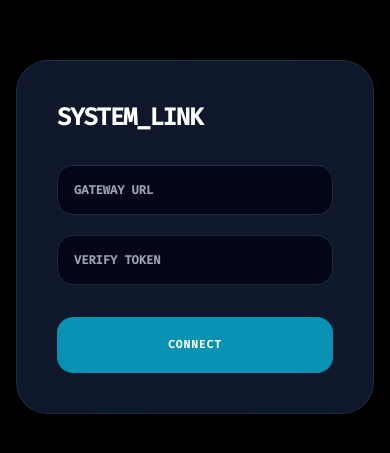
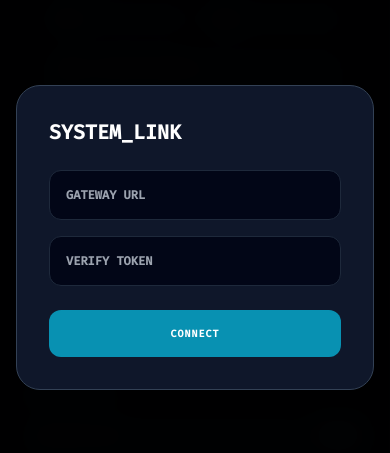
Before and after one commit to hegedus21/ai-strava-run-coach, a React (Vite) app: page / in a window 390 px wide. Shown: the part 185-638 px from the top of the page. Built offline with nearby package versions, Linux system fonts and the light colour scheme.

Commit message:
Update App.tsx

```diff
--- a/App.tsx
+++ b/App.tsx
@@ -13,6 +13,7 @@ const App: React.FC = () => {
   const [crDate, setCrDate] = useState('');
   const [crTarget, setCrTarget] = useState('');
   const [crDetails, setCrDetails] = useState('');
+  const [syncId, setSyncId] = useState('');
 
   const [backendLogs, setBackendLogs] = useState<string[]>([]);
   const [backendStatus, setBackendStatus] = useState<'UNKNOWN' | 'ONLINE' | 'UNAUTHORIZED' | 'OFFLINE'>('UNKNOWN');
@@ -50,21 +51,25 @@ const App: React.FC = () => {
     } catch { setBackendStatus('OFFLINE'); }
   }, [backendUrl, securedFetch]);
 
-  const handleSync = async (type: 'SEASON' | 'CUSTOM') => {
+  const handleSync = async (type: 'SEASON' | 'CUSTOM' | 'BATCH' | 'ID') => {
     if (backendStatus !== 'ONLINE' || isProcessing) return;
     setIsProcessing(type);
     const cleanUrl = backendUrl.trim().replace(/\/$/, '');
 
-    let endpoint = type === 'CUSTOM' ? `${cleanUrl}/sync/custom-race` : `${cleanUrl}/sync/season`;
-    let body = type === 'CUSTOM' ? JSON.stringify({
-      Name: crName,
-      Distance: crDist,
-      Date: crDate,
-      TargetTime: crTarget,
-      RaceDetails: crDetails
-    }) : undefined;
+    let endpoint = '';
+    let body = undefined;
 
-    addLocalLog(`Deploying ${type} Request...`, "info");
+    switch(type) {
+      case 'CUSTOM':
+        endpoint = `${cleanUrl}/sync/custom-race`;
+        body = JSON.stringify({ Name: crName, Distance: crDist, Date: crDate, TargetTime: crTarget, RaceDetails: crDetails });
+        break;
+      case 'SEASON': endpoint = `${cleanUrl}/sync/season`; break;
+      case 'BATCH': endpoint = `${cleanUrl}/sync`; break;
+      case 'ID': endpoint = `${cleanUrl}/sync/${syncId}`; break;
+    }
+
+    addLocalLog(`Deploying ${type} Protocol...`, "info");
     try {
       const res = await securedFetch(endpoint, {
         method: 'POST',
@@ -72,16 +77,11 @@ const App: React.FC = () => {
         headers: body ? { 'Content-Type': 'application/json' } : {}
       });
       if (res.ok) {
-        addLocalLog(`${type} Protocol Accepted.`, "success");
+        addLocalLog(`${type} Request Accepted.`, "success");
         setActiveTab('DIAGNOSTICS');
-        if (type === 'CUSTOM') setCrDetails('');
-      } else if (res.status === 429) {
-        addLocalLog("Engine Quota Warning. Retry in 60s.", "error");
-      } else {
-        addLocalLog("Engine Error Response.", "error");
-      }
-    } catch (e: any) { addLocalLog("Transmission Failure.", "error"); }
-    finally { setTimeout(() => setIsProcessing(null), 2000); }
+      } else { addLocalLog(`Server Error: ${res.status}`, "error"); }
+    } catch (e: any) { addLocalLog("Network Transmission Failure.", "error"); }
+    finally { setTimeout(() => setIsProcessing(null), 1000); }
   };
 
   useEffect(() => {
@@ -92,96 +92,74 @@ const App: React.FC = () => {
     }
   }, [backendUrl, checkBackend]);
 
-  useEffect(() => {
-    if (remoteLogsRef.current) {
-        remoteLogsRef.current.scrollTo({ top: remoteLogsRef.current.scrollHeight, behavior: 'smooth' });
-    }
-  }, [backendLogs, localLogs, activeTab]);
-
   return (
-    <div className="flex flex-col h-screen bg-slate-950 text-slate-300 font-mono text-[11px] selection:bg-cyan-500 selection:text-white">
-      <header className="flex items-center justify-between px-6 py-4 bg-slate-900 border-b border-slate-800 shrink-0 shadow-2xl z-20">
+    <div className="flex flex-col h-screen bg-slate-950 text-slate-300 font-mono text-[11px]">
+      <header className="flex items-center justify-between px-6 py-4 bg-slate-900 border-b border-slate-800 shrink-0">
         <div className="flex items-center gap-4">
           <StravAILogo className="w-9 h-9" />
           <div>
-            <h1 className="text-white font-black tracking-tighter uppercase text-sm flex items-center gap-2">
-              StravAI_Command_Center
-              <span className="text-[10px] text-cyan-500 font-bold border border-cyan-500/20 px-1.5 rounded text-glow">v1.2.1_CUSTOM</span>
+            <h1 className="text-white font-black uppercase text-sm flex items-center gap-2">
+              StravAI_Command
+              <span className="text-[10px] text-cyan-500 font-bold border border-cyan-500/20 px-1.5 rounded">v1.2.3_ULTRA</span>
             </h1>
-            <div className="flex items-center gap-1.5 text-[9px] uppercase font-bold tracking-widest mt-0.5">
-              <span className={`w-1.5 h-1.5 rounded-full ${backendStatus === 'ONLINE' ? 'bg-cyan-400 animate-pulse' : 'bg-red-500'}`}></span>
-              <span className={backendStatus === 'ONLINE' ? 'text-cyan-400' : 'text-red-500'}>{backendStatus}</span>
+            <div className={`text-[9px] uppercase font-bold tracking-widest mt-0.5 ${backendStatus === 'ONLINE' ? 'text-cyan-400' : 'text-red-500'}`}>
+              {backendStatus}
             </div>
           </div>
         </div>
-        <button onClick={() => setShowSetup(true)} className="px-3 py-1.5 bg-slate-800 hover:bg-slate-700 border border-slate-700 rounded transition-all font-bold uppercase text-[10px]">Config</button>
+        <button onClick={() => setShowSetup(true)} className="px-3 py-1.5 bg-slate-800 border border-slate-700 rounded uppercase font-bold text-[10px]">Config</button>
       </header>
 
       <div className="flex-grow flex flex-col md:flex-row min-h-0">
-        <aside className="w-full md:w-80 border-r border-slate-800 bg-slate-900/40 p-6 space-y-8 overflow-y-auto shrink-0 scrollbar-hide">
-          <section>
-            <h2 className="text-[9px] font-black text-slate-500 uppercase tracking-[0.2em] mb-4">Race_Deployment</h2>
-            <div className="p-5 bg-slate-950 border border-slate-800 rounded-2xl space-y-4 shadow-xl">
-               <div className="space-y-3">
-                 <input type="text" placeholder="RACE NAME" value={crName} onChange={e=>setCrName(e.target.value)} className="w-full bg-slate-900 border border-slate-800 rounded-lg px-3 py-2 text-cyan-400 outline-none focus:border-cyan-500"/>
-                 <div className="flex gap-2">
-                   <input type="text" placeholder="50K / 100M" value={crDist} onChange={e=>setCrDist(e.target.value)} className="w-1/2 bg-slate-900 border border-slate-800 rounded-lg px-3 py-2 text-cyan-400 outline-none focus:border-cyan-500"/>
-                   <input type="text" placeholder="YYYY-MM-DD" value={crDate} onChange={e=>setCrDate(e.target.value)} className="w-1/2 bg-slate-900 border border-slate-800 rounded-lg px-3 py-2 text-cyan-400 outline-none focus:border-cyan-500"/>
-                 </div>
-                 <input type="text" placeholder="TARGET TIME" value={crTarget} onChange={e=>setCrTarget(e.target.value)} className="w-full bg-slate-900 border border-slate-800 rounded-lg px-3 py-2 text-cyan-400 outline-none focus:border-cyan-500"/>
-
-                 <div className="space-y-1">
-                   <label className="text-[8px] text-slate-600 font-bold uppercase ml-1 tracking-widest">Manual_Race_Specifics</label>
-                   <textarea
-                     rows={6}
-                     placeholder="loops, elevation, available snacks (magnesium, salt tablets, iso, etc.)"
-                     value={crDetails}
-                     onChange={e=>setCrDetails(e.target.value)}
-                     className="w-full bg-slate-900 border border-slate-800 rounded-lg px-3 py-2 text-cyan-400 outline-none focus:border-cyan-500 text-[10px] resize-none"
-                   />
-                 </div>
+        <aside className="w-full md:w-80 border-r border-slate-800 bg-slate-900/40 p-6 space-y-8 overflow-y-auto">
+          <section className="space-y-4">
+            <h2 className="text-[9px] font-black text-slate-500 uppercase tracking-widest">Race_Deployment</h2>
+            <div className="p-4 bg-slate-950 border border-slate-800 rounded-xl space-y-3 shadow-xl">
+               <input type="text" placeholder="RACE NAME" value={crName} onChange={e=>setCrName(e.target.value)} className="w-full bg-slate-900 border border-slate-800 rounded-lg px-3 py-2 text-cyan-400 outline-none text-xs"/>
+               <div className="flex gap-2">
+                 <input type="text" placeholder="DATE" value={crDate} onChange={e=>setCrDate(e.target.value)} className="w-1/2 bg-slate-900 border border-slate-800 rounded-lg px-3 py-2 text-cyan-400 outline-none text-xs"/>
+                 <input type="text" placeholder="GOAL" value={crTarget} onChange={e=>setCrTarget(e.target.value)} className="w-1/2 bg-slate-900 border border-slate-800 rounded-lg px-3 py-2 text-cyan-400 outline-none text-xs"/>
                </div>
-               <button
-                  onClick={() => handleSync('CUSTOM')}
-                  disabled={!crName || !crDate || !crDetails || !!isProcessing || backendStatus !== 'ONLINE'}
-                  className="w-full py-3 bg-cyan-900/20 hover:bg-cyan-900/40 text-cyan-400 rounded-xl border border-cyan-500/20 font-black uppercase text-[10px] tracking-[0.2em] transition-all disabled:opacity-20"
-                >
-                  {isProcessing === 'CUSTOM' ? 'Analyzing...' : 'Deploy_Analysis'}
-                </button>
+               <textarea rows={5} placeholder="Loops, nutrition details..." value={crDetails} onChange={e=>setCrDetails(e.target.value)} className="w-full bg-slate-900 border border-slate-800 rounded-lg px-3 py-2 text-cyan-400 outline-none text-[10px] resize-none"/>
+               <button onClick={() => handleSync('CUSTOM')} disabled={!crName || !crDate || !!isProcessing} className="w-full py-3 bg-cyan-900/20 text-cyan-400 rounded-lg border border-cyan-500/20 font-black uppercase text-[10px] tracking-widest disabled:opacity-20 transition-all">
+                {isProcessing === 'CUSTOM' ? 'Analyzing...' : 'Deploy_Analysis'}
+               </button>
             </div>
           </section>
 
-          <section>
-            <h2 className="text-[9px] font-black text-slate-500 uppercase tracking-[0.2em] mb-4">Core_Systems</h2>
-            <button onClick={() => handleSync('SEASON')} className="w-full py-2.5 bg-slate-900 hover:bg-slate-800 text-slate-400 rounded-xl border border-slate-800 text-[9px] uppercase font-black tracking-widest transition-all">Full_Season_Sync</button>
+          <section className="space-y-4">
+            <h2 className="text-[9px] font-black text-slate-500 uppercase tracking-widest">Operations</h2>
+            <div className="space-y-2">
+               <button onClick={() => handleSync('SEASON')} className="w-full py-2.5 bg-slate-900 hover:bg-slate-800 text-slate-400 rounded-lg border border-slate-800 text-[9px] uppercase font-black transition-all">Season_Update</button>
+               <button onClick={() => handleSync('BATCH')} className="w-full py-2.5 bg-slate-900 hover:bg-slate-800 text-slate-400 rounded-lg border border-slate-800 text-[9px] uppercase font-black transition-all">Batch_Sync_Recent</button>
+            </div>
+          </section>
+
+          <section className="space-y-4">
+            <h2 className="text-[9px] font-black text-slate-500 uppercase tracking-widest">Manual_Override</h2>
+            <div className="flex gap-2">
+              <input type="text" placeholder="ACTIVITY_ID" value={syncId} onChange={e=>setSyncId(e.target.value)} className="w-full bg-slate-900 border border-slate-800 rounded-lg px-3 py-2 text-cyan-400 outline-none text-xs"/>
+              <button onClick={() => handleSync('ID')} disabled={!syncId} className="px-4 bg-slate-800 rounded-lg border border-slate-700 text-cyan-500 font-bold uppercase">Run</button>
+            </div>
           </section>
         </aside>
 
-        <main className="flex-grow flex flex-col bg-slate-950 overflow-hidden relative">
-          <div className="flex bg-slate-900 border-b border-slate-800 z-10 sticky top-0">
-            <button onClick={() => setActiveTab('LOGS')} className={`px-8 py-4 text-[10px] font-black uppercase tracking-[0.2em] border-b-2 transition-all ${activeTab === 'LOGS' ? 'border-cyan-400 text-cyan-400 bg-slate-800/30' : 'border-transparent text-slate-500 hover:text-slate-400'}`}>Terminal</button>
-            <button onClick={() => setActiveTab('DIAGNOSTICS')} className={`px-8 py-4 text-[10px] font-black uppercase tracking-[0.2em] border-b-2 transition-all ${activeTab === 'DIAGNOSTICS' ? 'border-cyan-400 text-cyan-400 bg-slate-800/30' : 'border-transparent text-slate-500 hover:text-slate-400'}`}>Cloud_Metrics</button>
+        <main className="flex-grow flex flex-col bg-slate-950 overflow-hidden">
+          <div className="flex bg-slate-900 border-b border-slate-800">
+            <button onClick={() => setActiveTab('LOGS')} className={`px-8 py-4 text-[10px] font-black uppercase border-b-2 transition-all ${activeTab === 'LOGS' ? 'border-cyan-400 text-cyan-400' : 'border-transparent text-slate-500'}`}>Terminal</button>
+            <button onClick={() => setActiveTab('DIAGNOSTICS')} className={`px-8 py-4 text-[10px] font-black uppercase border-b-2 transition-all ${activeTab === 'DIAGNOSTICS' ? 'border-cyan-400 text-cyan-400' : 'border-transparent text-slate-500'}`}>Cloud_Metrics</button>
           </div>
-
           <div className="flex-grow overflow-hidden p-6 md:p-10">
-            <div ref={remoteLogsRef} className="h-full bg-slate-900/40 border border-slate-800/50 rounded-3xl p-6 md:p-8 overflow-y-auto space-y-1 shadow-2xl backdrop-blur-sm">
+            <div ref={remoteLogsRef} className="h-full bg-slate-900/40 border border-slate-800/50 rounded-2xl p-6 overflow-y-auto space-y-1 font-mono text-[10px]">
                 {activeTab === 'LOGS' ? (
                   localLogs.map(log => (
-                    <div key={log.id} className="flex gap-6 py-0.5 border-b border-white/5 last:border-0">
-                      <span className="text-slate-700 whitespace-nowrap font-bold">[{log.time}]</span>
+                    <div key={log.id} className="flex gap-4">
+                      <span className="text-slate-700">[{log.time}]</span>
                       <span className={log.type === 'success' ? 'text-cyan-400' : log.type === 'error' ? 'text-red-400' : 'text-slate-500'}>{log.msg}</span>
                     </div>
                   ))
                 ) : (
-                  backendLogs.map((l, i) => (
-                    <div key={i} className={`py-1.5 border-l-4 pl-6 mb-1 transition-all ${
-                        l.includes("ERROR") ? 'border-red-500 text-red-400 bg-red-500/5' :
-                        l.includes("SUCCESS") ? 'border-cyan-400 text-cyan-400 font-bold bg-cyan-400/5' :
-                        'border-slate-800 text-slate-600'
-                    }`}>
-                        {l}
-                    </div>
-                  ))
+                  backendLogs.map((l, i) => <div key={i} className={`py-1 border-l-2 pl-4 mb-0.5 ${l.includes("ERROR") ? 'border-red-500 text-red-400' : l.includes("SUCCESS") ? 'border-cyan-400 text-cyan-400' : 'border-slate-800 text-slate-600'}`}>{l}</div>)
                 )}
             </div>
           </div>
@@ -189,14 +167,14 @@ const App: React.FC = () => {
       </div>
 
       {showSetup && (
-        <div className="fixed inset-0 z-[100] flex items-center justify-center bg-black/95 backdrop-blur-xl p-4">
-          <div className="bg-slate-900 border border-slate-700/50 rounded-[2rem] max-w-lg w-full p-10 space-y-8 shadow-2xl">
-            <h2 className="text-2xl font-black text-white uppercase tracking-tighter">System_Link</h2>
-            <div className="space-y-5">
-              <input type="text" value={backendUrl} placeholder="GATEWAY URL" onChange={e => setBackendUrl(e.target.value)} className="w-full bg-slate-950 border border-slate-800 rounded-2xl p-4 text-xs text-cyan-400 outline-none focus:border-cyan-500 font-bold"/>
-              <input type="password" value={backendSecret} placeholder="VERIFY TOKEN" onChange={e => setBackendSecret(e.target.value)} className="w-full bg-slate-950 border border-slate-800 rounded-2xl p-4 text-xs text-cyan-400 outline-none focus:border-cyan-500 font-bold"/>
+        <div className="fixed inset-0 z-[100] flex items-center justify-center bg-black/95 backdrop-blur-md p-4">
+          <div className="bg-slate-900 border border-slate-700 rounded-3xl max-w-md w-full p-8 space-y-6">
+            <h2 className="text-xl font-black text-white uppercase">System_Link</h2>
+            <div className="space-y-4">
+              <input type="text" value={backendUrl} placeholder="GATEWAY URL" onChange={e => setBackendUrl(e.target.value)} className="w-full bg-slate-950 border border-slate-800 rounded-xl p-4 text-xs text-cyan-400 outline-none font-bold"/>
+              <input type="password" value={backendSecret} placeholder="VERIFY TOKEN" onChange={e => setBackendSecret(e.target.value)} className="w-full bg-slate-950 border border-slate-800 rounded-xl p-4 text-xs text-cyan-400 outline-none font-bold"/>
             </div>
-            <button onClick={() => {localStorage.setItem('stravai_backend_url', backendUrl); localStorage.setItem('stravai_backend_secret', backendSecret); setShowSetup(false); checkBackend();}} className="w-full py-5 bg-cyan-600 hover:bg-cyan-500 text-white rounded-2xl font-black uppercase text-[11px] tracking-widest">Connect</button>
+            <button onClick={() => {localStorage.setItem('stravai_backend_url', backendUrl); localStorage.setItem('stravai_backend_secret', backendSecret); setShowSetup(false); checkBackend();}} className="w-full py-4 bg-cyan-600 text-white rounded-xl font-black uppercase text-[10px] tracking-widest">Connect</button>
           </div>
         </div>
       )}
```
